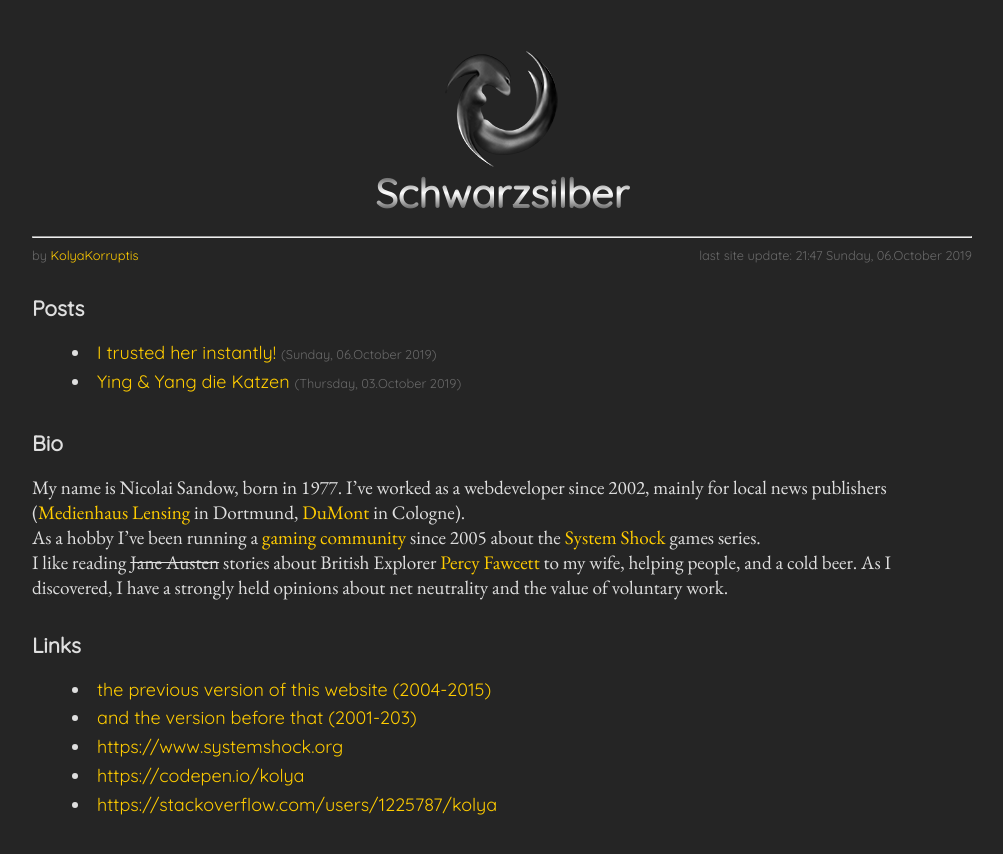
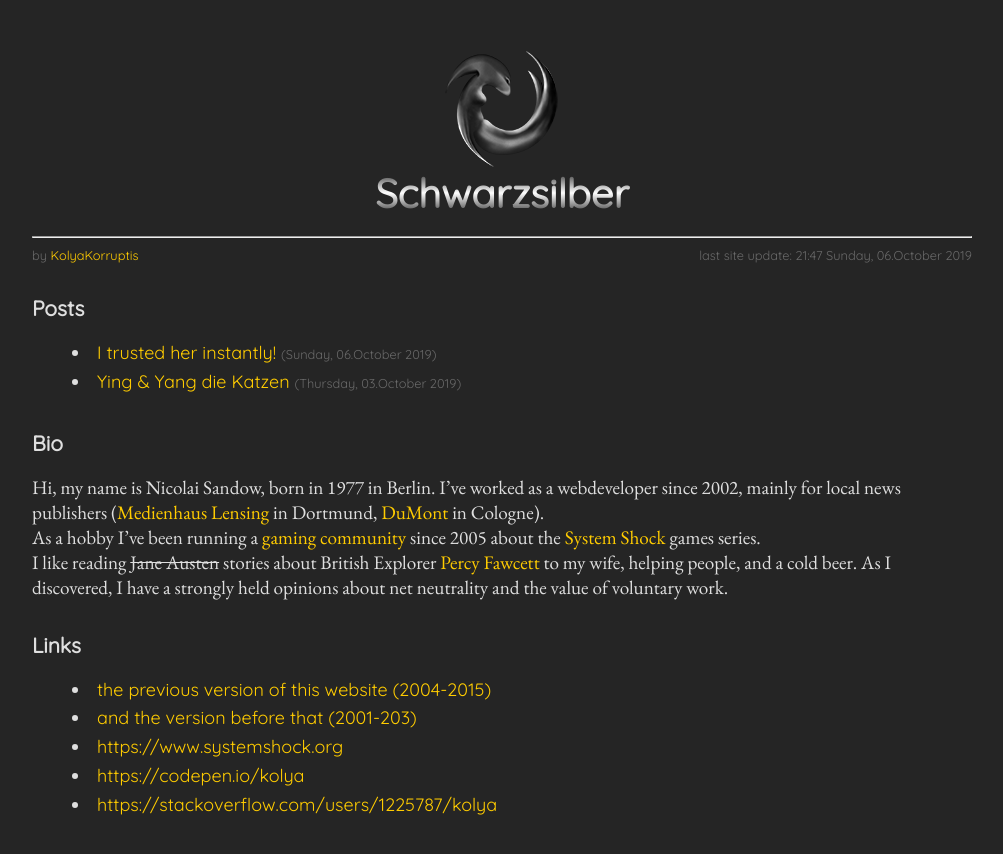
Before and after one commit to KolyaKorruptis/.github.io, a Jekyll site: the page built from index.md, in a window 1280 px wide. Shown: the top 854 px of the page, without its empty margins (138-1141 px from the left). Built offline with Jekyll 4.4.1, drawn with Linux system fonts in a browser that asks for light colours; our own code applies the rules of GitHub Pages for plain Markdown files; the repository's description, which GitHub fills in, is left out.

Commit message:
bio change

```diff
--- a/index.md
+++ b/index.md
@@ -19,7 +19,7 @@
 
 ### Bio
 
-My name is Nicolai Sandow, born in 1977. I've worked as a webdeveloper since 2002, mainly for local news publishers ([Medienhaus Lensing](https://www.lensingmedia.de/) in Dortmund, [DuMont](https://www.dumont.de/) in Cologne).
+Hi, my name is Nicolai Sandow, born in 1977 in Berlin. I've worked as a webdeveloper since 2002, mainly for local news publishers ([Medienhaus Lensing](https://www.lensingmedia.de/) in Dortmund, [DuMont](https://www.dumont.de/) in Cologne).
 As a hobby I've been running a [gaming community](https://www.systemshock.org) since 2005 about the [System Shock](https://en.wikipedia.org/wiki/System_Shock_2) games series.
 I like reading <s>Jane Austen</s> stories about British Explorer [Percy Fawcett](https://en.wikipedia.org/wiki/Percy_Fawcett) to my wife, helping people, and a cold beer. As I discovered, I have a strongly held opinions about net neutrality and the value of voluntary work.
 
```
